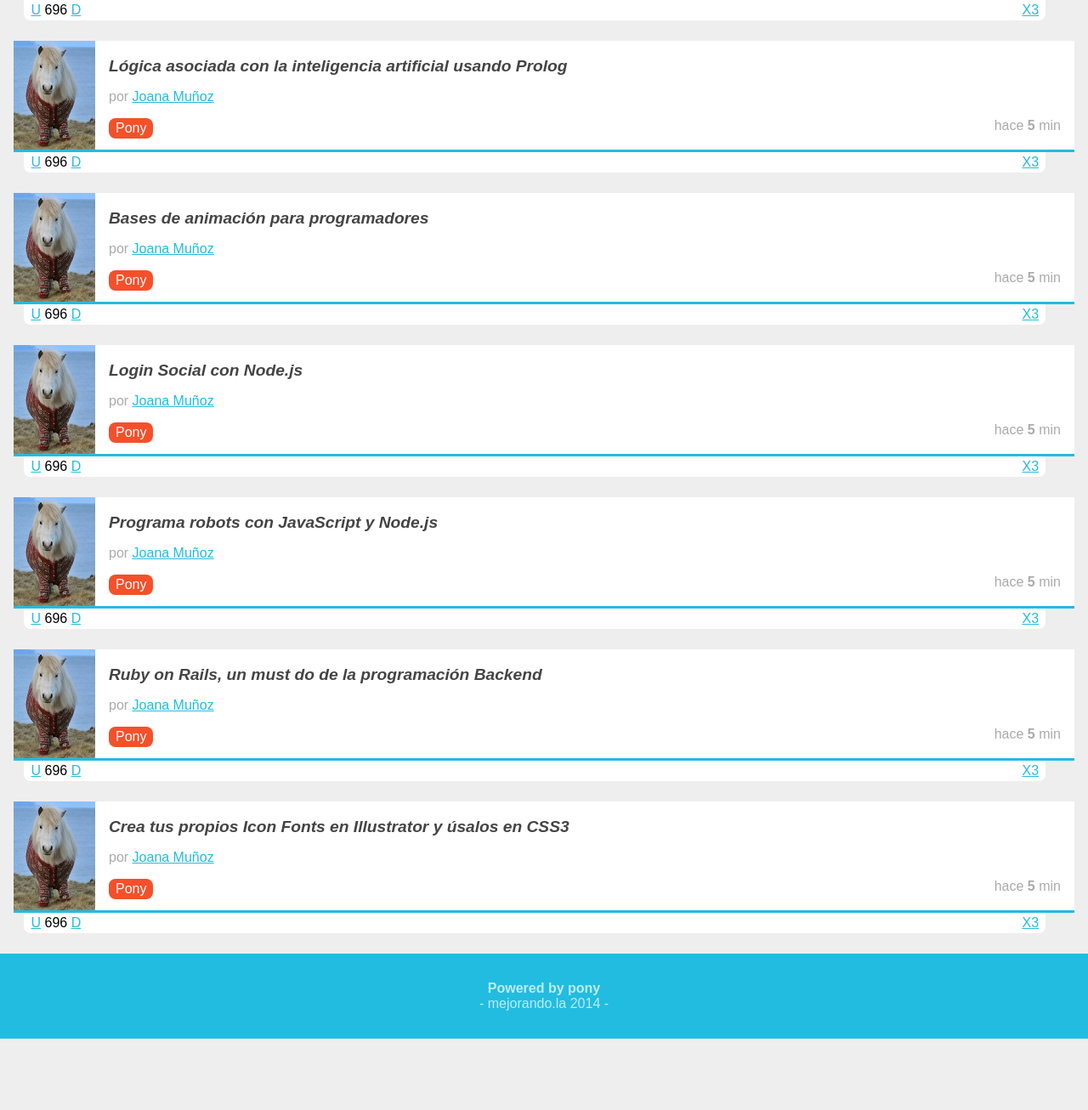
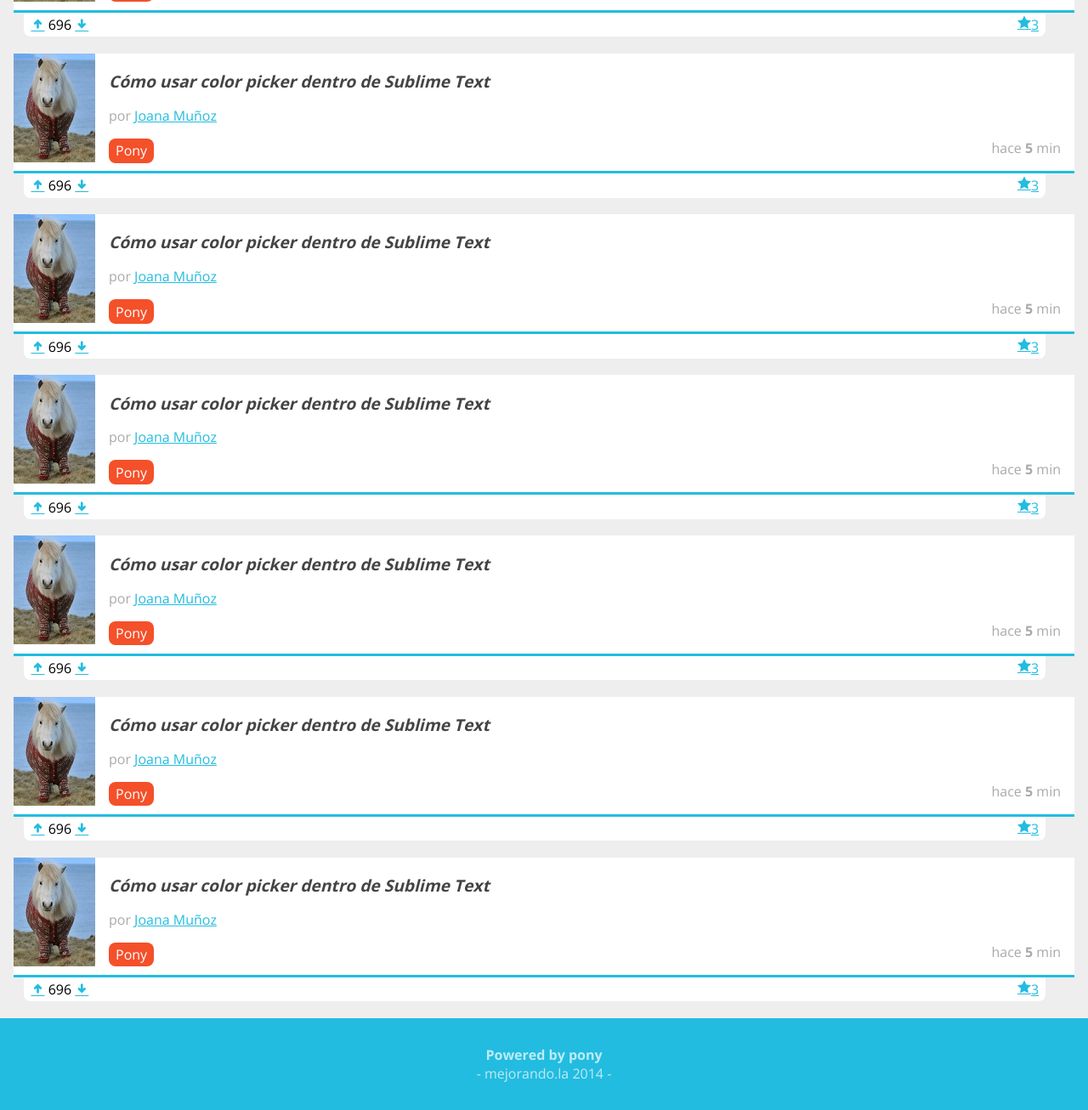
Before and after one commit to obbomu/pulse, a plain HTML site: page index.html in a window 1280 px wide. Shown: the part 253-1559 px from the top of the page at 85% size. Before the commit the page ends 1475 px from the top, so only its background shows below. Drawn offline with nearby package versions, Linux system fonts and the light colour scheme.

Commit message:
Añaiendo iconos

```diff
--- a/estilos.css
+++ b/estilos.css
@@ -1,3 +1,43 @@
+@font-face {
+	font-family: 'icomoon';
+	src:url('fonts/icomoon.eot?2ywdsv');
+	src:url('fonts/icomoon.eot?#iefix2ywdsv') format('embedded-opentype'),
+		url('fonts/icomoon.woff?2ywdsv') format('woff'),
+		url('fonts/icomoon.ttf?2ywdsv') format('truetype'),
+		url('fonts/icomoon.svg?2ywdsv#icomoon') format('svg');
+	font-weight: normal;
+	font-style: normal;
+}
+
+[class^="icon-"], [class*=" icon-"] {
+	font-family: 'icomoon';
+	speak: none;
+	font-style: normal;
+	font-weight: normal;
+	font-variant: normal;
+	text-transform: none;
+	line-height: 1;
+
+	/* Better Font Rendering =========== */
+	-webkit-font-smoothing: antialiased;
+	-moz-osx-font-smoothing: grayscale;
+}
+
+.icon-uniE603:before {
+	content: "\e603";
+}
+.icon-uniE602:before {
+	content: "\e602";
+}
+.icon-arrow-up-thick:before {
+	content: "\e600";
+}
+.icon-arrow-down-thick:before {
+	content: "\e601";
+}
+
+
+
 a
 {
 	color: #22BCE0;
@@ -5,7 +45,7 @@ a
 body
 {
 	background: #EEEEEE;
-	font-family: Arial;
+	font-family: "Open Sans";
 	font-size: 16px;
 }
 footer
@@ -77,14 +117,12 @@ nav
 	box-shadow: rgba(0,0,0,0.5) 0px 0px 10px;
 	padding: 0 0.5em;
 	position: relative;
-
 }
 nav ul
 {
 	list-style: none;
 	margin: 0;
 	padding: 0;
-
 }
 nav ul #publicar_nav
 {
@@ -98,9 +136,9 @@ nav ul #publicar_nav a
 	border-radius: 5px;
 	box-shadow: rgba(0,0,0,0.5) 5px 5px 20px;
 	font-style: italic;
-	padding: 0.8em 0.5em;
 	text-decoration: none;
 	text-shadow: rgba(0,0,0,0.5) 2px 2px 5px;
+	padding: 0.8em 0.5em;
 }
 nav ul li
 {
@@ -111,8 +149,8 @@ nav ul li a
 {
 	color: white;
 	display: block;
+	list-style: none;
 	padding: 0.5em 0;
-	list-style: none;
 }
 #contenido
 {
@@ -125,7 +163,6 @@ nav ul li a
 	margin-bottom: 3em;
 	min-height: 128px;
 	position: relative;
-
 }
 #contenido .item .autor_item
 {
@@ -133,7 +170,7 @@ nav ul li a
 }
 #contenido .item .datos_item
 {
-	margin: 1em 1em 0 0;
+	margin: 1em 1em 1em 0;
 	text-align: right;
 }
 #contenido .item .datos_item .fecha_item
@@ -145,11 +182,10 @@ nav ul li a
 	background: #F4502A;
 	border-radius: 0.5em;
 	color: white;
+	display: inline-block;
 	float: left;
-	display: inline-block;
 	padding: 0.2em 0.5em;
 	text-decoration: none;
-
 }
 #contenido .item .imagen_item
 {
@@ -170,7 +206,6 @@ nav ul li a
 {
 	color: #444;
 	text-decoration: none;
-
 }
 #contenido .item .votacion
 {
@@ -187,6 +222,4 @@ nav ul li a
 #contenido .item .votacion .guardar_item
 {
 	float: right;
-
-
 }
--- a/index.html
+++ b/index.html
@@ -5,6 +5,7 @@
 	<meta name="description" content="Proyecto de la primera generacion del curso de diseño web online de gente cool" />
 	<meta name="viewport" content="width=device-width,initial-scale=1, maximum-scale=1">
 	<title>Puls2012: Comunidad de personas atractivas y sexy </title>
+	<link href='http://fonts.googleapis.com/css?family=Open+Sans:400,700' rel='stylesheet' type='text/css' />
 	<link href="favicon.png" rel="icon" type="image/x-icon" />
 	<link rel="stylesheet" href="normalize.css" />
 	<link rel="stylesheet" href="estilos.css" />
@@ -29,7 +30,7 @@
 			<li><a href="#">CSS3</a></li>
 			<li><a href="#">Django</a></li>
 			<li id="publicar_nav">
-				<a href="#">Publicar</a>
+				<a href="#" class="icon-uniE603">Publicar</a>
 			</li>
 		</ul>
 	</nav>
@@ -53,35 +54,11 @@
                 </span>
 			</div>
 			<div class="votacion">
-			    <a href="#" class="up">U</a>
+			    <a href="#" class="up icon-arrow-up-thick"></a>
 			    696
-			    <a href="#" class="down">D</a>
+			    <a href="#" class="down icon-arrow-down-thick"></a>
 			    <a href="#" class="comentarios_item">3</a>
-			    <a href="#" class="guardar_item">X</a>
-			</div>
-		</article>
-		<article class="item">
-			<figure class="imagen_item">
-				<img src="imagen.jpg" />
-			</figure>
-			<h2 class="titulo_item">
-				<a href="#">Lógica asociada con la inteligencia artificial usando Prolog			</a>
-			</h2>
-			<div class="autor_item">
-					por <a href="#">Joana Muñoz</a>
-			</div>
-			<div class="datos_item">
-				<a href="#" class="tag_item">Pony</a>
-				<span class="fecha_item">
-					hace <strong>5</strong> min
-                </span>
-			</div>
-			<div class="votacion">
-			    <a href="#" class="up">U</a>
-			    696
-			    <a href="#" class="down">D</a>
-			    <a href="#" class="comentarios_item">3</a>
-			    <a href="#" class="guardar_item">X</a>
+			    <a href="#" class="guardar_item icon-uniE602"></a>
 			</div>
 		</article>
 		<article class="item">
@@ -90,7 +67,7 @@
 			</figure>
 			<h2 class="titulo_item">
 				<a href="#">
-					Bases de animación para programadores
+					Cómo usar color picker dentro de Sublime Text
 				</a>
 			</h2>
 			<div class="autor_item">
@@ -103,11 +80,11 @@
                 </span>
 			</div>
 			<div class="votacion">
-			    <a href="#" class="up">U</a>
+			    <a href="#" class="up icon-arrow-up-thick"></a>
 			    696
-			    <a href="#" class="down">D</a>
+			    <a href="#" class="down icon-arrow-down-thick"></a>
 			    <a href="#" class="comentarios_item">3</a>
-			    <a href="#" class="guardar_item">X</a>
+			    <a href="#" class="guardar_item icon-uniE602"></a>
 			</div>
 		</article>
 		<article class="item">
@@ -116,7 +93,7 @@
 			</figure>
 			<h2 class="titulo_item">
 				<a href="#">
-					Login Social con Node.js
+					Cómo usar color picker dentro de Sublime Text
 				</a>
 			</h2>
 			<div class="autor_item">
@@ -129,11 +106,11 @@
                 </span>
 			</div>
 			<div class="votacion">
-			    <a href="#" class="up">U</a>
+			    <a href="#" class="up icon-arrow-up-thick"></a>
 			    696
-			    <a href="#" class="down">D</a>
+			    <a href="#" class="down icon-arrow-down-thick"></a>
 			    <a href="#" class="comentarios_item">3</a>
-			    <a href="#" class="guardar_item">X</a>
+			    <a href="#" class="guardar_item icon-uniE602"></a>
 			</div>
 		</article>
 		<article class="item">
@@ -142,7 +119,7 @@
 			</figure>
 			<h2 class="titulo_item">
 				<a href="#">
-					Programa robots con JavaScript y Node.js
+					Cómo usar color picker dentro de Sublime Text
 				</a>
 			</h2>
 			<div class="autor_item">
@@ -155,11 +132,11 @@
                 </span>
 			</div>
 			<div class="votacion">
-			    <a href="#" class="up">U</a>
+			    <a href="#" class="up icon-arrow-up-thick"></a>
 			    696
-			    <a href="#" class="down">D</a>
+			    <a href="#" class="down icon-arrow-down-thick"></a>
 			    <a href="#" class="comentarios_item">3</a>
-			    <a href="#" class="guardar_item">X</a>
+			    <a href="#" class="guardar_item icon-uniE602"></a>
 			</div>
 		</article>
 		<article class="item">
@@ -168,7 +145,7 @@
 			</figure>
 			<h2 class="titulo_item">
 				<a href="#">
-					Ruby on Rails, un must do de la programación Backend
+					Cómo usar color picker dentro de Sublime Text
 				</a>
 			</h2>
 			<div class="autor_item">
@@ -181,11 +158,11 @@
                 </span>
 			</div>
 			<div class="votacion">
-			    <a href="#" class="up">U</a>
+			    <a href="#" class="up icon-arrow-up-thick"></a>
 			    696
-			    <a href="#" class="down">D</a>
+			    <a href="#" class="down icon-arrow-down-thick"></a>
 			    <a href="#" class="comentarios_item">3</a>
-			    <a href="#" class="guardar_item">X</a>
+			    <a href="#" class="guardar_item icon-uniE602"></a>
 			</div>
 		</article>
 		<article class="item">
@@ -194,7 +171,7 @@
 			</figure>
 			<h2 class="titulo_item">
 				<a href="#">
-					Crea tus propios Icon Fonts en Illustrator y úsalos en CSS3
+					Cómo usar color picker dentro de Sublime Text
 				</a>
 			</h2>
 			<div class="autor_item">
@@ -207,11 +184,37 @@
                 </span>
 			</div>
 			<div class="votacion">
-			    <a href="#" class="up">U</a>
+			    <a href="#" class="up icon-arrow-up-thick"></a>
 			    696
-			    <a href="#" class="down">D</a>
+			    <a href="#" class="down icon-arrow-down-thick"></a>
 			    <a href="#" class="comentarios_item">3</a>
-			    <a href="#" class="guardar_item">X</a>
+			    <a href="#" class="guardar_item icon-uniE602"></a>
+			</div>
+		</article>
+		<article class="item">
+			<figure class="imagen_item">
+				<img src="imagen.jpg" />
+			</figure>
+			<h2 class="titulo_item">
+				<a href="#">
+					Cómo usar color picker dentro de Sublime Text
+				</a>
+			</h2>
+			<div class="autor_item">
+					por <a href="#">Joana Muñoz</a>
+			</div>
+			<div class="datos_item">
+				<a href="#" class="tag_item">Pony</a>
+				<span class="fecha_item">
+					hace <strong>5</strong> min
+                </span>
+			</div>
+			<div class="votacion">
+			    <a href="#" class="up icon-arrow-up-thick"></a>
+			    696
+			    <a href="#" class="down icon-arrow-down-thick"></a>
+			    <a href="#" class="comentarios_item">3</a>
+			    <a href="#" class="guardar_item icon-uniE602"></a>
 			</div>
 		</article>
 	</section>
```
Also changed, not shown: fonts/icomoon.ttf (added), fonts/icomoon.woff (added), 2 other files.
